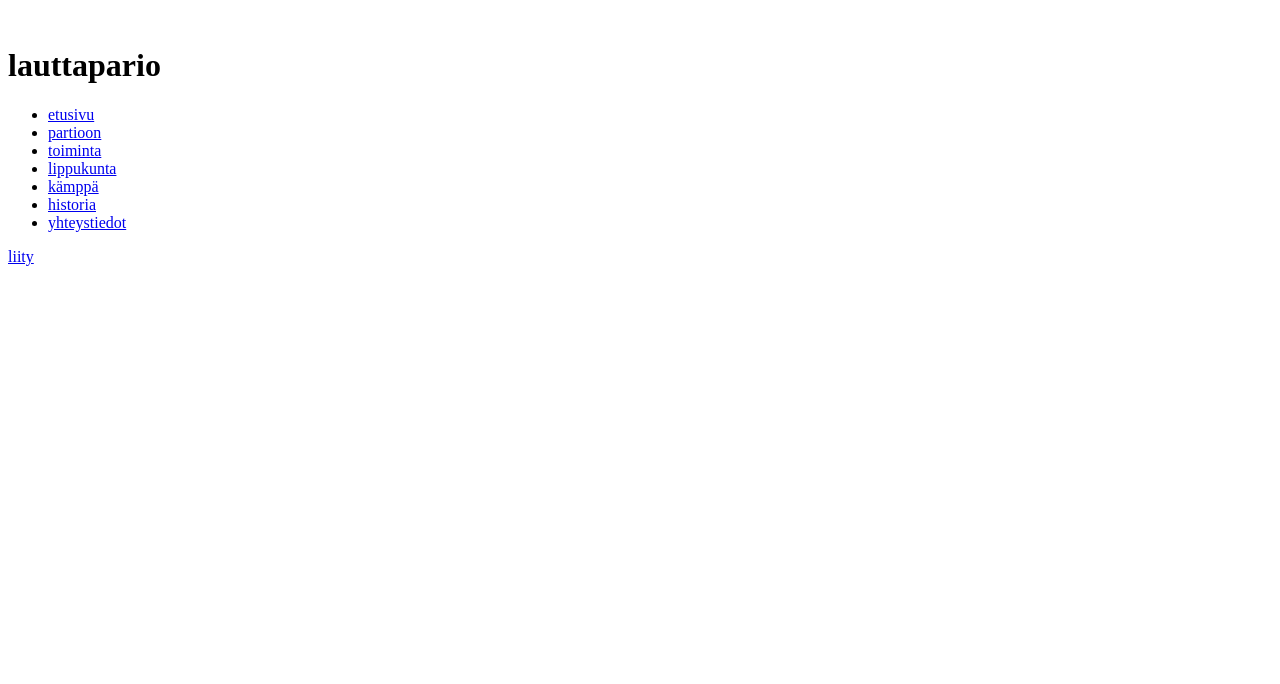
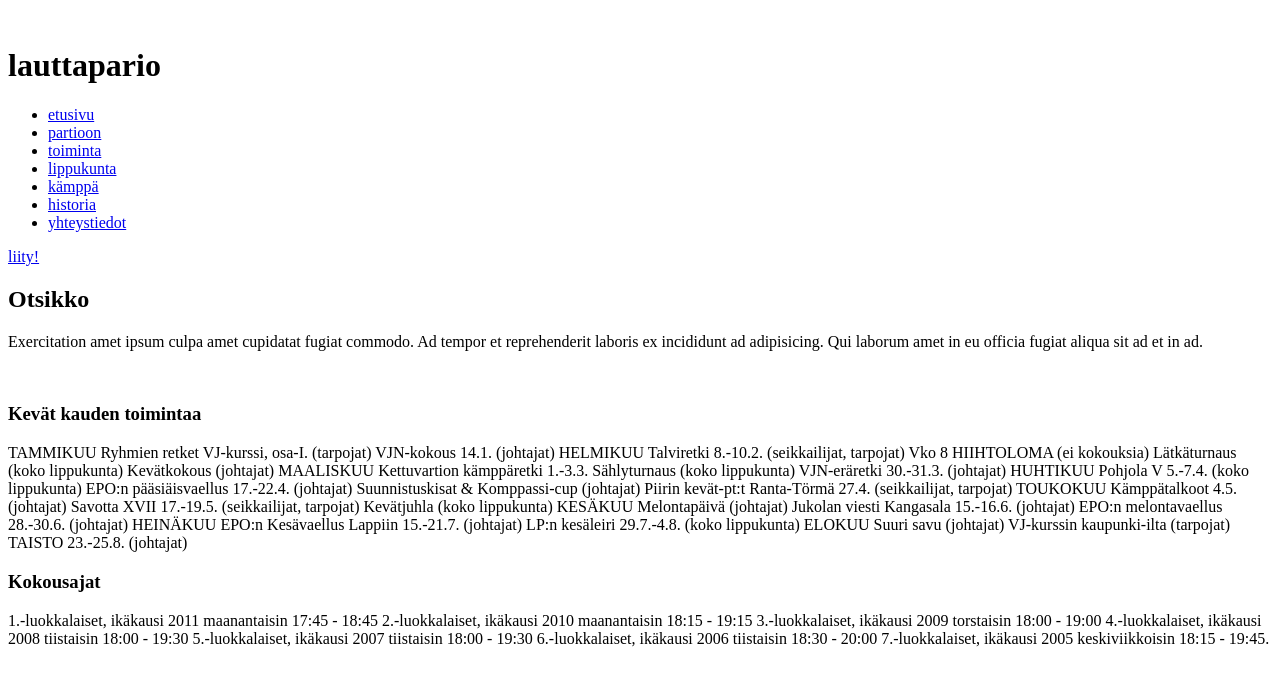
Before and after one commit to syssamu/lp-sivut, a plain HTML site: page index.html in a window 1280 px wide. Drawn offline with Linux system fonts and the light colour scheme.

Commit message:
add text for index.html

```diff
--- a/index.html
+++ b/index.html
@@ -22,16 +22,74 @@
                 <li><a href="yhteystiedot.html">yhteystiedot</a></li>
             </ul>
         </nav>
-        <a href="partioon.html">liity</a>
+        <a href="liity.html">liity!</a>
     </header>
     <main>
-        <h2></h2>
-        <p></p>
+        <h2>Otsikko</h2>
+        <p>Exercitation amet ipsum culpa amet cupidatat fugiat commodo. Ad tempor et reprehenderit laboris ex incididunt ad adipisicing. Qui laborum amet in eu officia fugiat aliqua sit ad et in ad.</p>
         <img src="" alt="">
-        <h3></h3>
-        <p></p>
-        <h3></h3>
-        <p></p>
+        <h3>Kevät kauden toimintaa</h3>
+        <p>TAMMIKUU
+                Ryhmien retket
+                VJ-kurssi, osa-I. (tarpojat)
+                VJN-kokous 14.1. (johtajat)
+
+                HELMIKUU
+                Talviretki 8.-10.2. (seikkailijat, tarpojat)
+                Vko 8 HIIHTOLOMA (ei kokouksia)
+                Lätkäturnaus (koko lippukunta)
+                Kevätkokous (johtajat)
+
+                MAALISKUU
+                Kettuvartion kämppäretki 1.-3.3.
+                Sählyturnaus (koko lippukunta)
+                VJN-eräretki 30.-31.3. (johtajat)
+
+                HUHTIKUU
+                Pohjola V 5.-7.4. (koko lippukunta)
+                EPO:n pääsiäisvaellus 17.-22.4. (johtajat)
+                Suunnistuskisat & Komppassi-cup (johtajat)
+                Piirin kevät-pt:t Ranta-Törmä 27.4. (seikkailijat, tarpojat)
+
+                TOUKOKUU
+                Kämppätalkoot 4.5. (johtajat)
+                Savotta XVII 17.-19.5. (seikkailijat, tarpojat)
+                Kevätjuhla (koko lippukunta)
+
+                KESÄKUU
+                Melontapäivä (johtajat)
+                Jukolan viesti Kangasala 15.-16.6. (johtajat)
+                EPO:n melontavaellus 28.-30.6. (johtajat)
+
+                HEINÄKUU
+                EPO:n Kesävaellus Lappiin 15.-21.7. (johtajat)
+                LP:n kesäleiri 29.7.-4.8. (koko lippukunta)
+
+                ELOKUU
+                Suuri savu (johtajat)
+                VJ-kurssin kaupunki-ilta (tarpojat)
+                TAISTO 23.-25.8. (johtajat)</p>
+        <h3>Kokousajat</h3>
+        <p>1.-luokkalaiset, ikäkausi 2011
+                maanantaisin 17:45 - 18:45
+
+                2.-luokkalaiset, ikäkausi 2010
+                maanantaisin 18:15 - 19:15
+
+                3.-luokkalaiset, ikäkausi 2009
+                torstaisin 18:00 - 19:00
+
+                4.-luokkalaiset, ikäkausi 2008
+                tiistaisin 18:00 - 19:30
+
+                5.-luokkalaiset, ikäkausi 2007
+                tiistaisin 18:00 - 19:30
+
+                6.-luokkalaiset, ikäkausi 2006
+                tiistaisin 18:30 - 20:00
+
+                7.-luokkalaiset, ikäkausi 2005
+                keskiviikkoisin 18:15 - 19:45.</p>
     </main>
     <footer>
     </footer>
```
